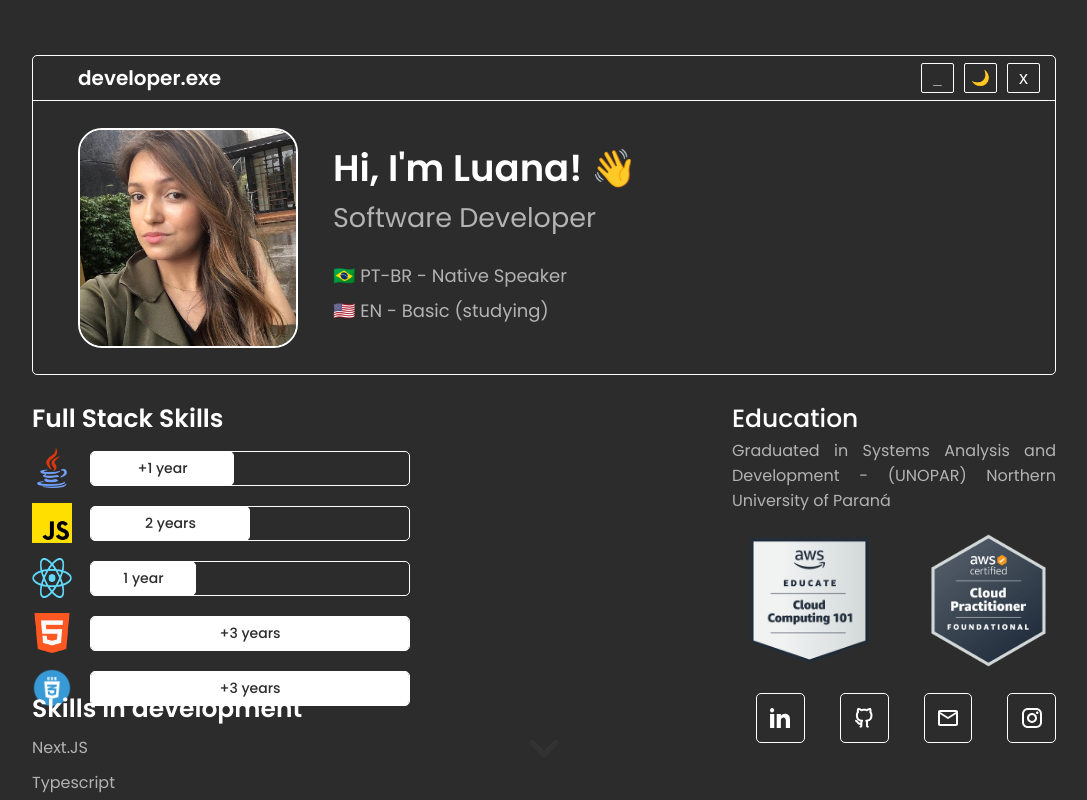
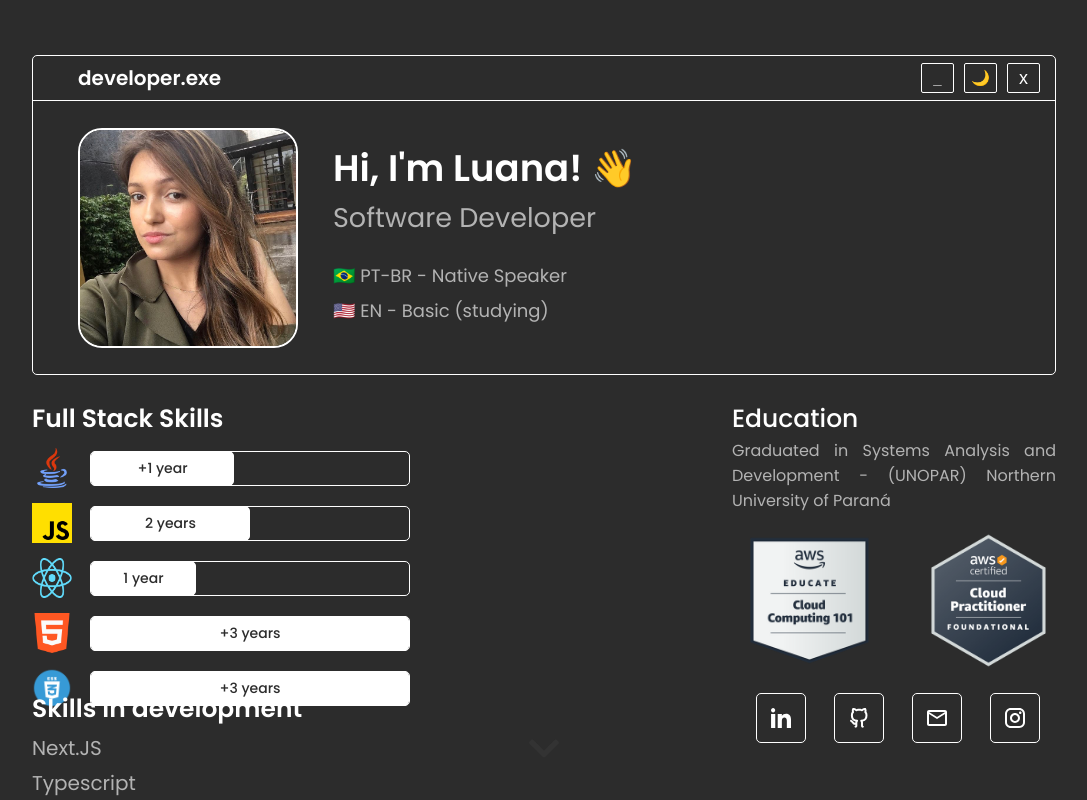
Before and after one commit to devluanna/portfolio-lua, a Next.js app: page / in a window 1280 px wide. Shown: the top 800 px of the page, without its empty margins (96-1183 px from the left). Built offline with nearby package versions, Linux system fonts and the light colour scheme.

Commit message:
mini change in some scss.

```diff
--- a/src/app/components/nivel-tech/nivel-tech.scss
+++ b/src/app/components/nivel-tech/nivel-tech.scss
@@ -52,7 +52,8 @@
   @media (max-width: 900px) {
     .container-level {
       display: flex;
-      width:140px;
+      padding-top: 20px;
+      width:130px;
       height: 20px;
     }
 
--- a/src/app/components/others-experience/others-experience.scss
+++ b/src/app/components/others-experience/others-experience.scss
@@ -18,7 +18,7 @@
     font-size: 18px;
     font-weight: 500;
     color: var(--text-primary);
-}
+
 
 p {
     font-size: 20px;
@@ -27,4 +27,5 @@ p {
     line-height: 30px;
     color: var(--text-secondary);
 
-    }
+}
+}
--- a/src/app/components/social/social.scss
+++ b/src/app/components/social/social.scss
@@ -1,7 +1,7 @@
 .social {
     align-items: center;
     display: flex;
-    gap:35px;
+    gap:28px;
     width:300px;
 
     a {
```
